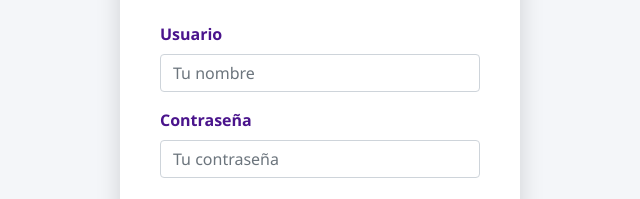
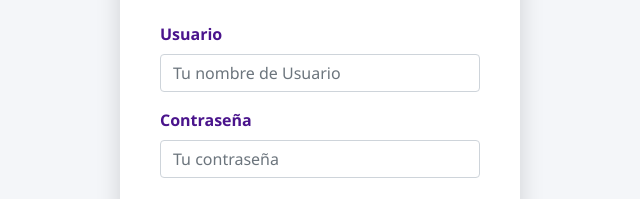
Before and after one commit to angeel003/Fantasy-VCV-2627, a plain HTML site: page index.html in a window 1280 px wide. Shown: the part 334-533 px from the top of the page, 320-960 px from the left. Drawn offline with nearby package versions, Linux system fonts and the light colour scheme.

Commit message:
Update placeholder text for username input

```diff
--- a/index.html
+++ b/index.html
@@ -84,7 +84,7 @@
         <h3 style="color: var(--purple-dark); margin-bottom: 25px; font-weight:bold;">Acceso a la Liga</h3>
         <div class="form-group text-left">
             <label>Usuario</label>
-            <input type="text" id="loginUsuario" class="form-control" placeholder="Tu nombre" required>
+            <input type="text" id="loginUsuario" class="form-control" placeholder="Tu nombre de Usuario" required>
         </div>
         <div class="form-group text-left">
             <label>Contraseña</label>
```
